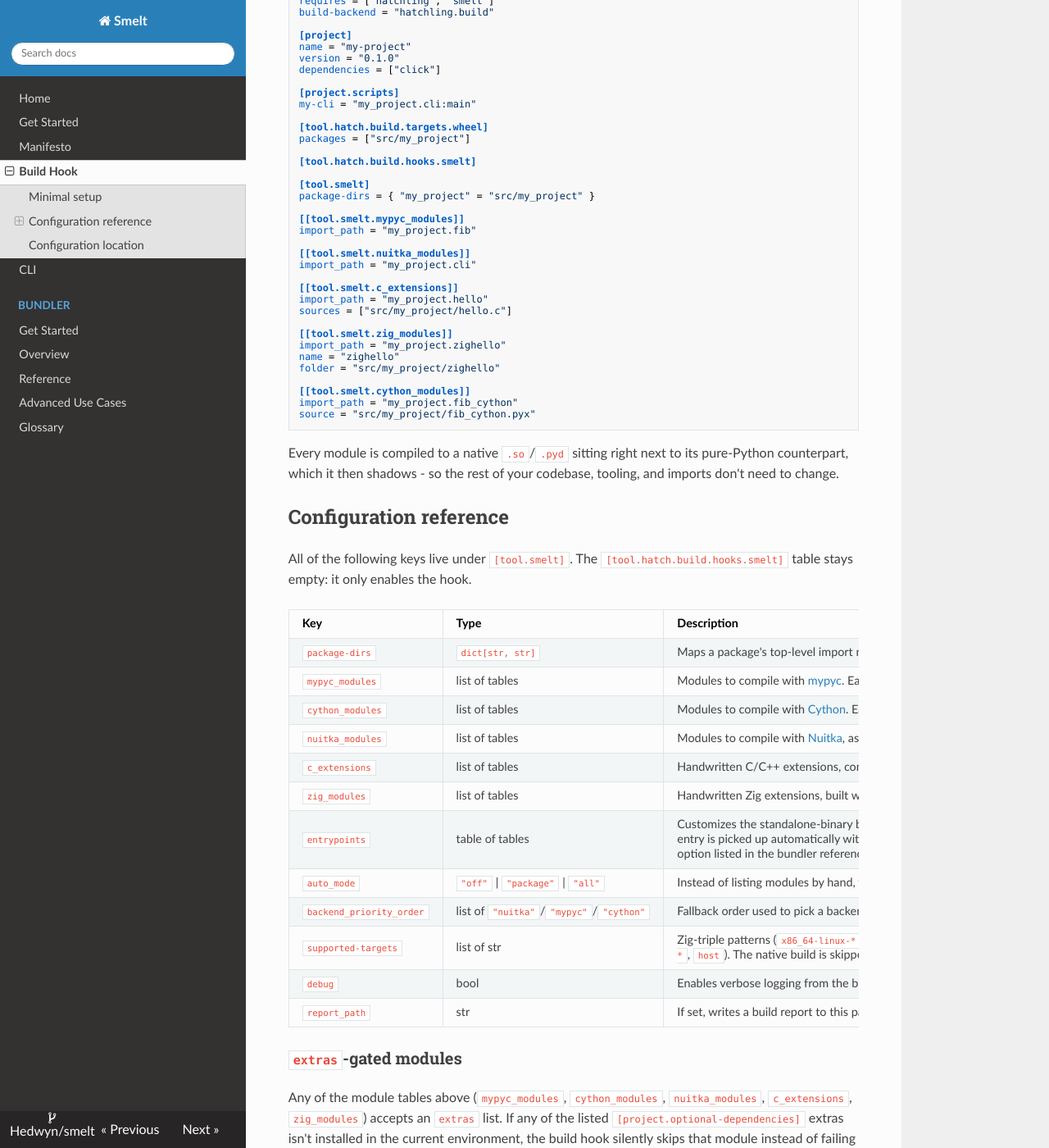
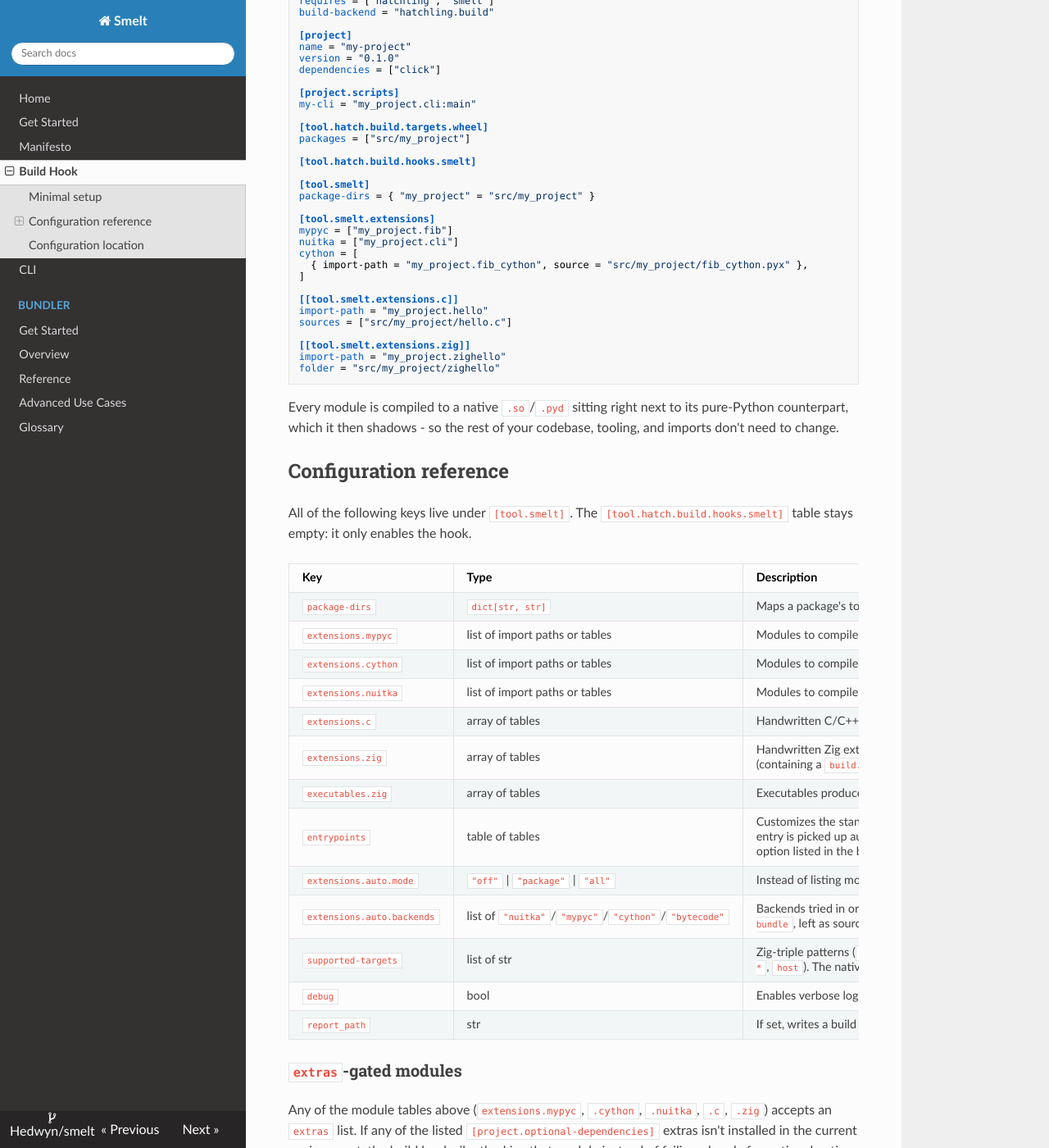
Before and after one commit to Hedwyn/smelt, an MkDocs documentation site: the page built from docs/build-hook.md, in a window 1280 px wide and 1400 px high, scrolled down 446 px. Shown: the whole window at 82% size. Built offline with MkDocs 1.6.1, drawn with Linux system fonts in a browser that asks for light colours; nearby versions of some CDN libraries; some of the changed text lies outside the part shown.

Commit message:
implement extensions schema and bytecode backend

````diff
--- a/docs/advanced.md
+++ b/docs/advanced.md
@@ -20,14 +20,14 @@ Under the hood this passes `-target <triple>` to `zig cc`/`zig build-lib`, the s
 
 Cross-compilation in Smelt is still an experimental, narrow feature - keep the following in mind before relying on it:
 
-* **Only the handwritten C/Zig extension path cross-compiles today.** `c_extensions` and `zig_modules` are cross-compiled correctly. The `mypyc`, `cython` and `nuitka` backends don't participate in cross-compilation yet: passing `--target` alongside `--backend mypyc|cython|nuitka` on `compile-module` is currently a no-op for those backends.
+* **Only the handwritten C/Zig extension path cross-compiles today.** `extensions.c` and `extensions.zig` are cross-compiled correctly. The `mypyc`, `cython` and `nuitka` backends don't participate in cross-compilation yet: passing `--target` alongside `--backend mypyc|cython|nuitka` on `compile-module` is currently a no-op for those backends.
 * **Linux-only targets, for now.** Only three target triples are currently supported: `aarch64-linux`, `arm-linux-gnueabihf` (armv7l) and `x86_64-linux`. There is no cross-compiling target for Windows or macOS yet.
 * **A matching `pyconfig.h` is required for the target.** Building a Python C extension needs a `pyconfig.h` matching the target platform's Python ABI. Smelt bundles pre-generated ones for the triples above, but currently only for Python 3.12 - cross-compiling against a different interpreter version isn't supported out of the box.
 * **Stability isn't guaranteed.** Smelt emits a runtime warning whenever cross-compilation is used; treat produced artifacts as experimental rather than production-ready until this matures.
 
 ## Nuitka internals
 
-Nuitka is one of the binary backends Smelt orchestrates, but it fits the model differently from the others, and that difference drives a fair amount of machinery worth understanding if you rely on `nuitka_modules` heavily.
+Nuitka is one of the binary backends Smelt orchestrates, but it fits the model differently from the others, and that difference drives a fair amount of machinery worth understanding if you rely on `extensions.nuitka` heavily.
 
 ### The problem: Nuitka is whole-program, not per-module
 
@@ -60,8 +60,8 @@ Concretely this touches only Nuitka's constants entrypoints: the loader (`loadCo
 
 ### Current limitation: packages themselves are not auto-compiled
 
-`auto_mode` (`"package"`/`"all"`) walks a package's filesystem tree and proposes every `.py` file it finds as a compile target - except a package's own `__init__.py`, at any depth. This isn't a discovery oversight; Nuitka has no way to do it that fits Smelt's model.
+Auto mode (`extensions.auto.mode = "package"`/`"all"`) walks a package's filesystem tree and proposes every `.py` file it finds as a compile target - except a package's own `__init__.py`, at any depth. This isn't a discovery oversight; Nuitka has no way to do it that fits Smelt's model.
 
 Nuitka draws a hard line between compiling a *module* (point it at a `.py` file, get a `.so`) and compiling a *package* (point it at the package's *directory*, which transpiles the whole package - `__init__.py` and everything Nuitka can see under it - into a single artifact meant to *replace* that directory as the importable module). Smelt's per-module model, described above, keeps every original source file in place and drops a same-named `.so` next to it - there is no step where the source is removed. Applying that same model to a package's `__init__.py` would produce an `automode.cpython-*.so` sitting right next to the still-present `automode/` directory. Python's import system always resolves a name to a package directory before it considers a same-named extension module in that directory, so the freshly compiled `.so` would simply never be imported - dead weight, silently never taking effect.
 
-Until Nuitka's whole-package compilation mode gets its own place in Smelt's model (package in, single replacement artifact out - a different shape from the shared-runtime scheme above), `auto_mode` skips packages entirely and only ever proposes their concrete submodules.
+Until Nuitka's whole-package compilation mode gets its own place in Smelt's model (package in, single replacement artifact out - a different shape from the shared-runtime scheme above), auto mode skips packages entirely and only ever proposes their concrete submodules.
--- a/docs/build-hook.md
+++ b/docs/build-hook.md
@@ -27,24 +27,20 @@ packages = ["src/my_project"]
 [tool.smelt]
 package-dirs = { "my_project" = "src/my_project" }
 
-[[tool.smelt.mypyc_modules]]
-import_path = "my_project.fib"
+[tool.smelt.extensions]
+mypyc = ["my_project.fib"]
+nuitka = ["my_project.cli"]
+cython = [
+  { import-path = "my_project.fib_cython", source = "src/my_project/fib_cython.pyx" },
+]
 
-[[tool.smelt.nuitka_modules]]
-import_path = "my_project.cli"
-
-[[tool.smelt.c_extensions]]
-import_path = "my_project.hello"
+[[tool.smelt.extensions.c]]
+import-path = "my_project.hello"
 sources = ["src/my_project/hello.c"]
 
-[[tool.smelt.zig_modules]]
-import_path = "my_project.zighello"
-name = "zighello"
+[[tool.smelt.extensions.zig]]
+import-path = "my_project.zighello"
 folder = "src/my_project/zighello"
-
-[[tool.smelt.cython_modules]]
-import_path = "my_project.fib_cython"
-source = "src/my_project/fib_cython.pyx"
 ```
 
 Every module is compiled to a native `.so`/`.pyd` sitting right next to its pure-Python counterpart, which it then shadows - so the rest of your codebase, tooling, and imports don't need to change.
@@ -56,31 +52,31 @@ All of the following keys live under `[tool.smelt]`. The `[tool.hatch.build.hook
 | Key | Type | Description |
 | --- | --- | --- |
 | `package-dirs` | `dict[str, str]` | Maps a package's top-level import name to the folder it lives in (e.g. `{"my_project" = "src/my_project"}`). Used to resolve `import_path`s declared below to actual files on disk. |
-| `mypyc_modules` | list of tables | Modules to compile with [mypyc](https://mypyc.readthedocs.io/). Each entry has an `import_path` and an optional `source` (path override) and `extras`. |
-| `cython_modules` | list of tables | Modules to compile with [Cython](https://cython.org/). Each entry has an `import_path`, an optional `source` (defaults to a `.py`/`.pyx` file matching the import path) and `extras`. |
-| `nuitka_modules` | list of tables | Modules to compile with [Nuitka](https://nuitka.net/), as thin per-module extensions sharing one runtime library. See [Nuitka internals](advanced.md#nuitka-internals) for why this needs special handling. Each entry has an `import_path`, an optional `source`, and `extras`. |
-| `c_extensions` | list of tables | Handwritten C/C++ extensions, compiled with Zig's C compiler (`zig cc`). Each entry has an `import_path`, a `sources` list, and `extras`. |
-| `zig_modules` | list of tables | Handwritten Zig extensions, built with `zig build`. Each entry has an `import_path`, a `name` (the library name Zig produces), a `folder` (containing a `build.zig`), optional `flags` passed to `zig build`, and `extras`. |
+| `extensions.mypyc` | list of import paths or tables | Modules to compile with [mypyc](https://mypyc.readthedocs.io/). Each entry is a bare import path, or a table with `import-path` and optional `source` (path override) and `extras`. |
+| `extensions.cython` | list of import paths or tables | Modules to compile with [Cython](https://cython.org/). Same entry shape as `mypyc`; `source` defaults to a `.py`/`.pyx` file matching the import path. |
+| `extensions.nuitka` | list of import paths or tables | Modules to compile with [Nuitka](https://nuitka.net/), as thin per-module extensions sharing one runtime library. See [Nuitka internals](advanced.md#nuitka-internals). Same entry shape as `mypyc`. |
+| `extensions.c` | array of tables | Handwritten C/C++ extensions, compiled with Zig's C compiler (`zig cc`). Each entry has an `import-path`, a `sources` list, and `extras`. |
+| `extensions.zig` | array of tables | Handwritten Zig extensions, built with `zig build`. Each entry has an `import-path`, an optional `name` (library name Zig produces; defaults to the last part of `import-path`), a `folder` (containing a `build.zig`, defaults to the project root), optional `flags` passed to `zig build`, and `extras`. |
+| `executables.zig` | array of tables | Executables produced by the project's own `build.zig`, installed as wheel scripts. Each entry has a `name`, optional `exe`, `folder`, `flags` and `extras`. |
 | `entrypoints` | table of tables | Customizes the standalone-binary build (see [CLI](cli.md#build-standalone-binary)) and the bundler (see [Bundler: Reference](bundler-reference.md)) for one entrypoint. Keyed by the script name from `[project.scripts]`, or by an explicit `module.path`/`module.path:func`. Every `[project.scripts]` entry is picked up automatically with default options; declaring it here only lets you override those options (`include-modules`, `include-package`, `include-package-data`, `extra_flags`, plus every `smelt bundle` option listed in the bundler reference) or declare an additional entrypoint that isn't in `[project.scripts]`. |
-| `auto_mode` | `"off"` \| `"package"` \| `"all"` | Instead of listing modules by hand, walk the package tree and propose every `.py` file as a compile target (see limitation below). |
-| `backend_priority_order` | list of `"nuitka"`/`"mypyc"`/`"cython"` | Fallback order used to pick a backend for modules discovered by `auto_mode`. Defaults to `["nuitka"]`. |
+| `extensions.auto.mode` | `"off"` \| `"package"` \| `"all"` | Instead of listing modules by hand, walk the package tree and propose every `.py` file as a compile target (see limitation below). |
+| `extensions.auto.backends` | list of `"nuitka"`/`"mypyc"`/`"cython"`/`"bytecode"` | Backends tried in order, per module discovered by auto mode. Defaults to `["nuitka"]`. `"bytecode"` compiles nothing: the module stays pure Python (shipped as `.pyc` by `smelt bundle`, left as source in a wheel). Listing it last means auto mode never fails a build; `["bytecode"]` alone compiles nothing. |
 | `supported-targets` | list of str | Zig-triple patterns (`x86_64-linux-*`, `*-linux-*`, `host`). The native build is skipped (not failed) for any target not matching, host included. Also written into the package's manifest, so downstream cross-builds skip it too. Replaces `platforms` and `archs`. |
 | `debug` | bool | Enables verbose logging from the build hook. Also settable via the `SMELT_DEBUG` environment variable. |
 | `report_path` | str | If set, writes a build report to this path once the hook completes. Also settable via the `SMELT_REPORT` environment variable. |
 
 ### `extras`-gated modules
 
-Any of the module tables above (`mypyc_modules`, `cython_modules`, `nuitka_modules`, `c_extensions`, `zig_modules`) accepts an `extras` list. If any of the listed `[project.optional-dependencies]` extras isn't installed in the current environment, the build hook silently skips that module instead of failing - handy for optional native acceleration that shouldn't block a plain install:
+Any of the module tables above (`extensions.mypyc`, `.cython`, `.nuitka`, `.c`, `.zig`) accepts an `extras` list. If any of the listed `[project.optional-dependencies]` extras isn't installed in the current environment, the build hook silently skips that module instead of failing - handy for optional native acceleration that shouldn't block a plain install:
 
 ```toml
-[[tool.smelt.mypyc_modules]]
-import_path = "my_project.fast_path"
-extras = ["speedups"]
+[tool.smelt.extensions]
+mypyc = [{ import-path = "my_project.fast_path", extras = ["speedups"] }]
 ```
 
-### `auto_mode` and packages
+### Auto mode and packages
 
-`auto_mode` (`"package"`/`"all"`) currently never proposes a package's own `__init__.py`, at any depth - only its concrete submodules. This isn't an oversight: see [Nuitka internals](advanced.md#nuitka-internals) for why whole-package compilation doesn't fit Smelt's per-module model yet.
+Auto mode (`"package"`/`"all"`) currently never proposes a package's own `__init__.py`, at any depth - only its concrete submodules. This isn't an oversight: see [Nuitka internals](advanced.md#nuitka-internals) for why whole-package compilation doesn't fit Smelt's per-module model yet.
 
 ## Configuration location
 
````
Also changed, not shown: README.md (+2 -2 lines), docs/bundler-get-started.md (+1 -1 lines), docs/cli.md (+1 -1 lines), docs/get-started.md (+3 -3 lines), 8 other files.
